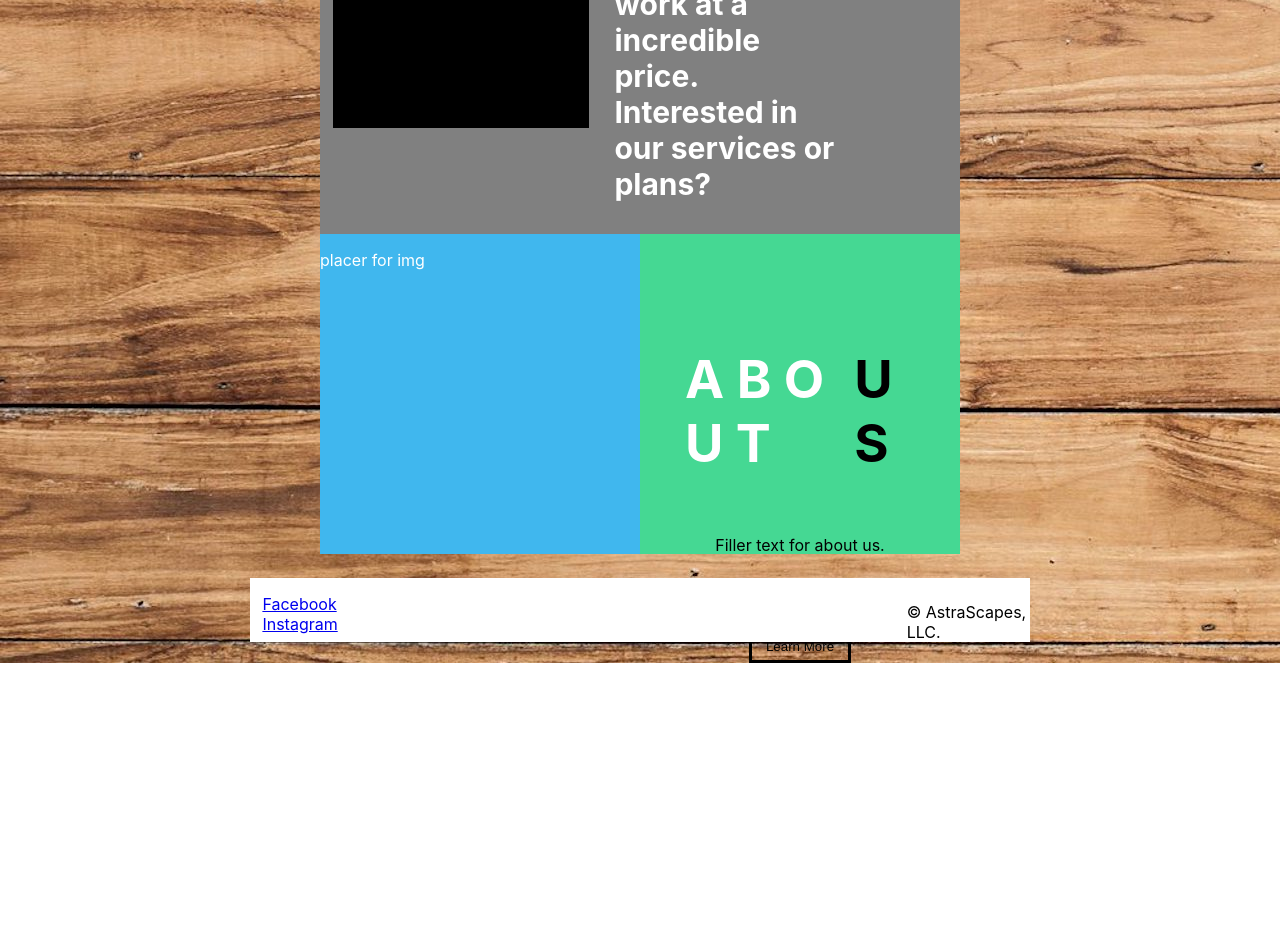
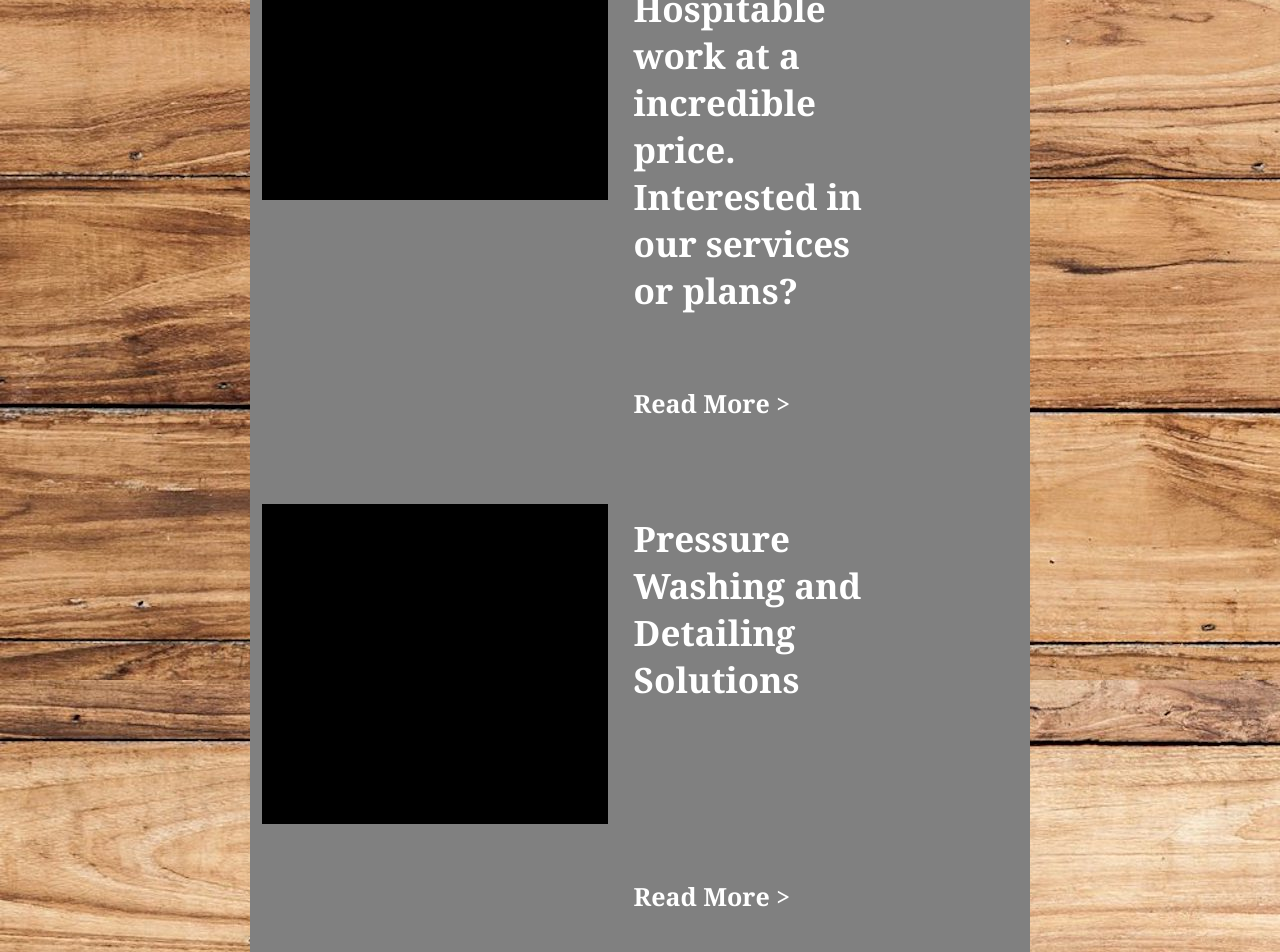
Before and after one commit to Tneebs/astrascapes_website, a React (Create React App) app in the folder frontend/: page / in a window 1280 px wide. Shown: the part 600-1552 px from the top of the page. Before the commit the page ends 1263 px from the top, so only its background shows below. Built offline with nearby package versions, Linux system fonts and the light colour scheme.

Commit message:
adjusted size of home container and rearranged flex directions

```diff
--- a/frontend/src/components/Home.js
+++ b/frontend/src/components/Home.js
@@ -8,15 +8,21 @@ const Home = () => {
                 <div className='home-upper-left-container'>
                     {/* <img className='home-service-img' alt='home-service-img' src={} /> */}
                     <div className='home-service-img' /> {/* placer div for image*/}
+                    <h3 className='home-service-plan-text'>Honest, Quality, and Hospitable work at a incredible price. Interested
+                    in our services or plans?
+                    <p className='home-read-more-1'>Read More {'>'}</p>
+                    </h3>
                 </div>
-                <div className='home-upper-right-container'>
-                    <div className='home-upper-right-text'>
-                        <h3 className='home-service-plan-text'>Honest, Quality, and Hospitable work at a incredible price. Interested in our services or plans?</h3>
+
+                <div className='home-middle-container-col'>
+                    <div className='home-middle-container-row'>
+                        <div className='home-service-img' />
+                        <h3 className='home-service-plan-text'>Pressure Washing and Detailing Solutions
+                        <p className='home-read-more-2'>Read More {'>'}</p>
+                        </h3>
                     </div>
                 </div>
             </div>
-
-            <div className='home-middle-spacer-container' />
 
             <div className='home-lower-container'>
                 <div className='home-lower-left-container'>
--- a/frontend/src/styling/App.css
+++ b/frontend/src/styling/App.css
@@ -1,3 +1,8 @@
+@font-face {
+  font-family: 'Lobster-Regular';
+  src: url('../fonts/Lobster-Regular.ttf');
+}
+
 .App {
   height: 100vh;
   display: flex;
@@ -70,8 +75,9 @@
   display: flex;
   justify-content: center;
   color: black;
-  width: 18vw;
+  width: 20vw;
   font-size: 25px;
+  font-family: 'Georgia';
 }
 
 .inner-get-quote-2 {
@@ -81,6 +87,7 @@
   width: 18vw;
   margin-top: -2vh;
   font-size: 25px;
+  font-family: 'Georgia';
 }
 
 .quote-line {
@@ -94,6 +101,7 @@
   color: black;
   margin-top: -.5vh;
   font-size: 22px;
+  font-family: 'Georgia';
 }
 
 /* FOOTER */
--- a/frontend/src/styling/home.css
+++ b/frontend/src/styling/home.css
@@ -2,9 +2,8 @@
 
 .home-container {
     /* height: 100%; */
-    margin-top: 3vh;
-    margin-bottom: 3vh;
-    width: 50vw;
+    margin-top: 7vh;
+    width: 61vw;
     /* margin-left: 25vw; */
     /* margin-top: 8vh; */
     background-color: grey;
@@ -12,17 +11,17 @@
 
 .home-upper-container {
     display: flex;
-    flex-direction: row;
+    flex-direction: column;
 }
 
 .home-upper-left-container {
     display: flex;
-    flex-direction: column;
+    flex-direction: row;
 }
 
 .home-service-img {
-    height: 35vh;
-    width: 20vw;
+    height: 40vh;
+    width: 27vw;
     margin-left: 1vw;
     margin-top: 3vh;
     background-color: black;
@@ -38,11 +37,32 @@
 }
 
 .home-service-plan-text {
-    font-size: 30px;
+    width: 20vw;
+    font-size: 35px;
+    font-family: 'Georgia';
+    margin-left: 2vw;
 }
 
-.home-middle-spacer-container {
-    height: 7vw;
+.home-read-more-1 {
+    margin-top: 9vh;
+    font-size: 25px;
+    font-family: 'Georgia';
+}
+
+.home-read-more-2 {
+    margin-top: 22vh;
+    font-size: 25px;
+    font-family: 'Georgia';
+}
+
+.home-middle-container-col {
+    display: flex;
+    flex-direction: column;
+}
+
+.home-middle-container-row {
+    display: flex;
+    flex-direction: row;
 }
 
 .home-lower-container {
@@ -56,8 +76,8 @@
 }
 
 .home-about-img {
-    height: 40vh;
-    width: 25vw;
+    height: 60vh;
+    width: 30.5vw;
     margin-top: 2vh;
     background-color: rgb(64, 183, 238);
 }
@@ -65,11 +85,11 @@
 .home-lower-right-container {
     display: flex;
     flex-direction: column;
-    justify-content: space-evenly;
-    height: 40vh;
-    width: 25vw;
+    align-items: center;
+    height: 60vh;
+    width: 30.5vw;
     margin-top: 2vh;
-    background-color: rgb(69, 216, 147);
+    background-color: rgb(59, 204, 149);
 }
 
 .home-lower-right-title {
@@ -77,16 +97,16 @@
     flex-direction: row;
     justify-content: space-around;
     font-size: 35px;
-    margin-top: 70px;
+    padding-top: 20vh;
 }
 
 .home-about-us-title-right {
-    margin-right: 45px;
+    margin-left: 10px;
     color: black;
 }
 
 .home-about-us-title-left {
-    margin-left: 45px;
+    margin-right: 10px;
 }
 
 .home-lower-right-text {
@@ -102,9 +122,10 @@
 }
 
 .home-lower-btn {
-    height: 4vh;
-    width: 8vw;
-    margin-top: 2.5vh;
+    height: 5vh;
+    width: 9vw;
+    margin-top: 7vh;
     border: solid 3px black;
     background: transparent;
+    font-size: 17px;
 }
--- a/frontend/src/styling/services.css
+++ b/frontend/src/styling/services.css
@@ -4,8 +4,9 @@
     height: 150vh;
     width: 61vw;
     margin-top: 7vh;
-    background-color: grey;
+    background-color: white;
 }
+
 
 .services-title-container {
     height: 20vh;
@@ -13,37 +14,51 @@
     flex-direction: column;
 }
 
+
 .services-title {
+    font-family: Lobster-Regular;
+    color: #65ab24;
     font-size: 30px;
     margin-left: 20px;
     margin-bottom: 20px;
 }
 
+
 .services-title-text {
     font-size: 18px;
     margin-left: 20px;
+    color: black;
+    font-family: 'Georgia';
 }
+
 
 .services-title-text-line {
     font-size: 18px;
     margin-left: 20px;
+    color: grey;
 }
+
 
 .services-images-container {
     display: flex;
     flex-direction: row;
 }
 
+
 .services-landscaping-container {
     display: flex;
     flex-direction: column;
 }
 
+
 .services-landscaping-title {
     font-size: 40px;
     margin-left: 1vw;
     margin-top: 1vh;
+    color: #a1712c;
+    font-family: 'Georgia';
 }
+
 
 .services-landscaping-img {
     height: 45vh;
```
